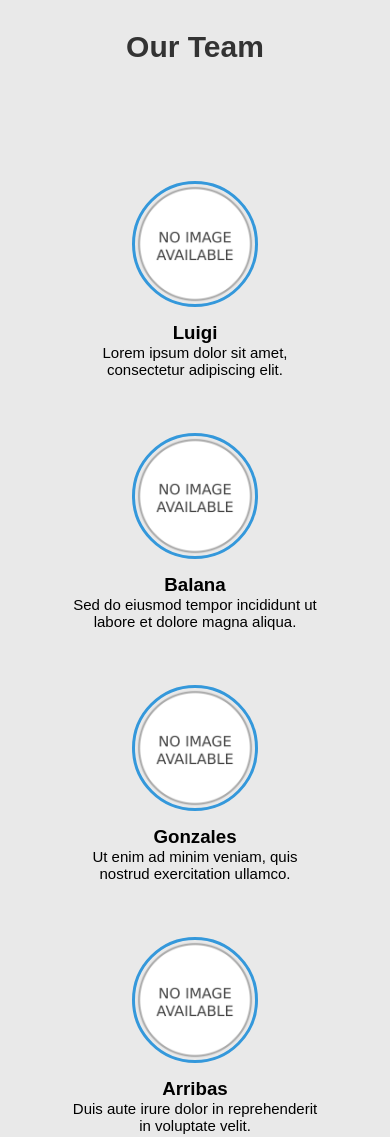
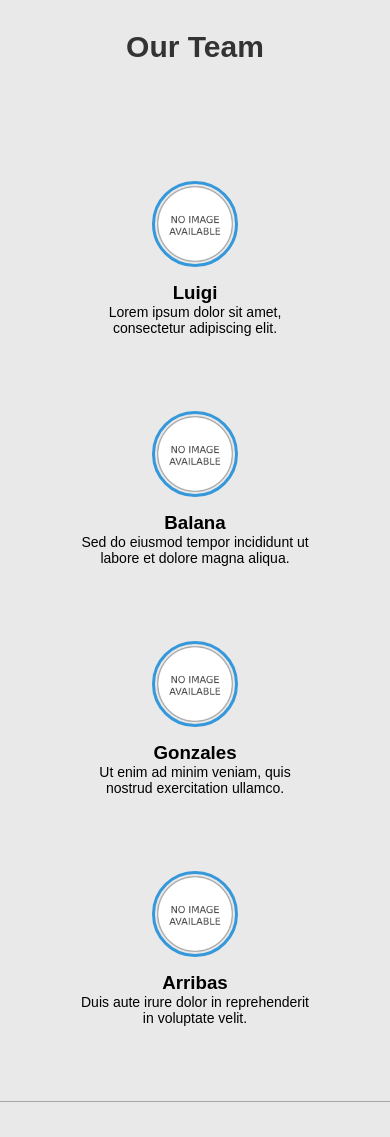
Before and after one commit to LuigiCarl/Group-F4, a plain HTML site: page index.html in a window 390 px wide. Shown: the part 3820-4957 px from the top of the page. Drawn offline with Linux system fonts and the light colour scheme.

Commit message:
Responsiveness for members section

```diff
--- a/style.css
+++ b/style.css
@@ -277,7 +277,11 @@ img {
   display: flex;
   flex-direction: column;
   align-items: center;
-  width: 180px;
+  width: 22%;
+  min-width: 180px;
+  max-width: 240px;
+  box-sizing: border-box;
+  margin-bottom: 20px;
 }
 
 .team-member-img {
@@ -294,12 +298,43 @@ img {
   font-size: 15px;
 }
 
+@media (max-width: 1024px) {
+  .team-members {
+    gap: 24px;
+  }
+  .team-member {
+    width: 40%;
+    max-width: 320px;
+  }
+}
+
 @media (max-width: 768px) {
   .team-members {
     flex-direction: column;
     gap: 20px;
+    align-items: center;
   }
   .team-member {
-    width: 100%;
+    width: 90%;
+    max-width: 350px;
+  }
+  .team-member-img {
+    width: 100px;
+    height: 100px;
   }
 }
+
+@media (max-width: 480px) {
+  .team-member {
+    width: 100%;
+    max-width: 100%;
+    padding: 0 10px;
+  }
+  .team-member-img {
+    width: 80px;
+    height: 80px;
+  }
+  .team-member-desc {
+    font-size: 14px;
+  }
+}
```
